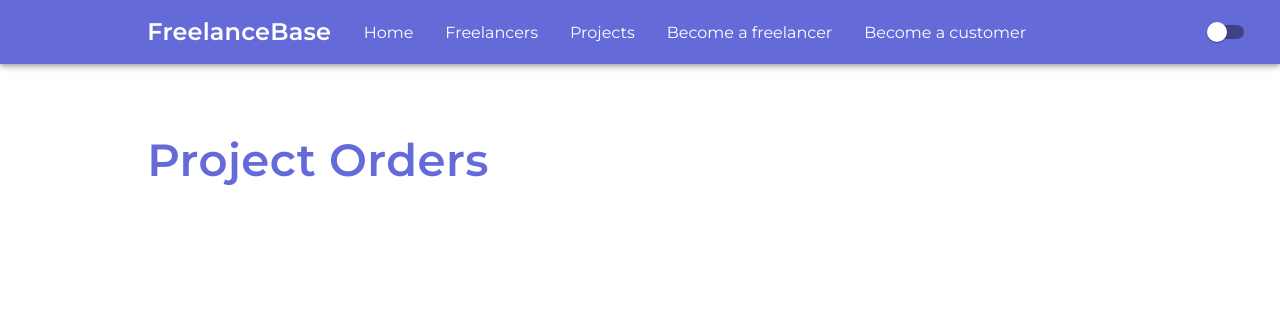
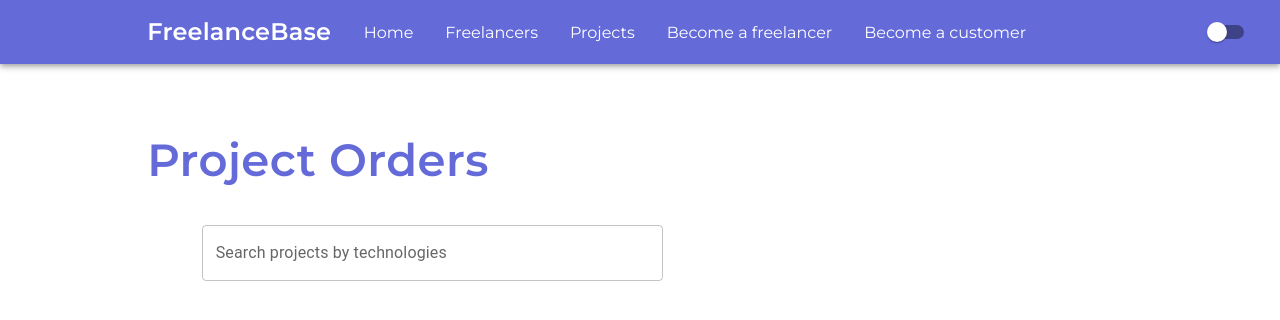
Before and after one commit to proga-react-practice/epsilon-team-project, a React (Vite) app: page /projects in a window 1280 px wide. Shown: the top 320 px of the page. Built offline with nearby package versions, Linux system fonts and the light colour scheme.

Commit message:
add search

```diff
--- a/src/components/customer/Cards.tsx
+++ b/src/components/customer/Cards.tsx
@@ -22,6 +22,8 @@ import {
   Draggable,
   DropResult,
 } from "react-beautiful-dnd";
+import { useCustomerContext } from "../context/CustomerContext";
+
 const cardSlideIn = keyframes`
   0% {
     transform: translateX(100%);
@@ -30,7 +32,7 @@ const cardSlideIn = keyframes`
     transform: translateX(0);
   }
 `;
-import { useCustomerContext } from "../context/CustomerContext";
+
 const StyledCard = styled(Card)(({ theme }) => ({
   width: "500px",
   height: "auto",
@@ -66,7 +68,7 @@ export interface Project {
 
 const Cards: React.FC = () => {
   const { projects, deleteProject, updateProject, setProjects } =
-    useCustomerContext(); // Отримуємо значення з контексту
+    useCustomerContext();
   const [editingProject, setEditingProject] = useState<number | null>(null);
   const { control, handleSubmit, setValue } = useForm<Project>({
     defaultValues: {
@@ -76,6 +78,7 @@ const Cards: React.FC = () => {
       technologies: [],
     },
   });
+  const [searchQuery, setSearchQuery] = useState("");
 
   const handleEditProject = (projectId: number) => {
     const project = projects.find((p) => p.id === projectId);
@@ -106,9 +109,24 @@ const Cards: React.FC = () => {
     setProjects(reorderedProjects);
   };
 
+  const filteredProjects = projects.filter(
+    (project) =>
+      project.name.toLowerCase().includes(searchQuery.toLowerCase()) ||
+      project.description.toLowerCase().includes(searchQuery.toLowerCase()) ||
+      project.technologies.some((tech) =>
+        tech.toLowerCase().includes(searchQuery.toLowerCase())
+      )
+  );
+
   return (
     <Grid container>
       <Box sx={{ width: "100%" }}>
+        <TextField
+          label="Search projects by technologies"
+          value={searchQuery}
+          onChange={(e) => setSearchQuery(e.target.value)}
+          sx={{ width: "90%", mb: 2 }}
+        />
         <DragDropContext onDragEnd={handleOnDragEnd}>
           <Droppable droppableId="projectCards">
             {(provided) => (
@@ -117,7 +135,7 @@ const Cards: React.FC = () => {
                 {...provided.droppableProps}
                 sx={{ maxHeight: "900px", overflow: "auto" }}
               >
-                {projects.map((project, index) => (
+                {filteredProjects.map((project, index) => (
                   <Draggable
                     key={project.id}
                     draggableId={`${project.id}`}
@@ -396,4 +414,5 @@ const Cards: React.FC = () => {
     </Grid>
   );
 };
+
 export default Cards;
```
